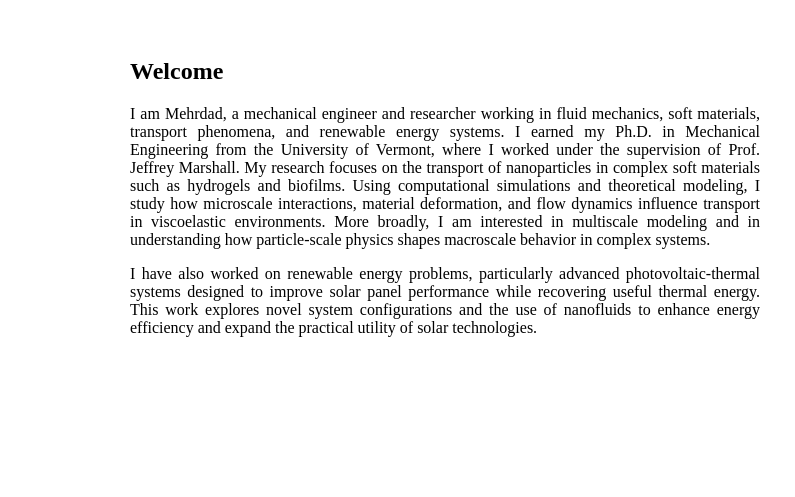
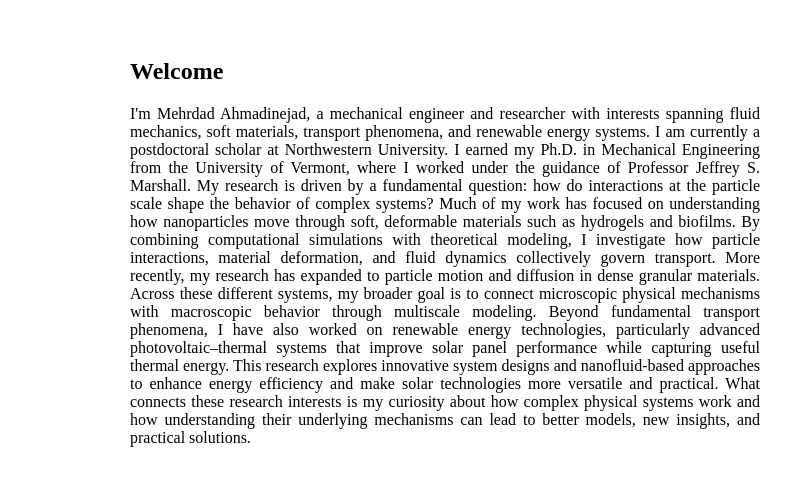
Before and after one commit to Mehrdad-Ahmadinejad/mehrdad-ahmadinejad.github.io, a plain HTML site: page index.html in a window 1280 px wide. Shown: the part 392-889 px from the top of the page, 0-795 px from the left. Drawn offline with Linux system fonts and the light colour scheme.

Commit message:
Update index.html

```diff
--- a/index.html
+++ b/index.html
@@ -34,15 +34,13 @@
             <div class="welcome-text">
             <h2>Welcome</h2>
             <p>
-                I am Mehrdad, a mechanical engineer and researcher working in fluid mechanics, soft materials, transport phenomena, and renewable energy systems.
-                I earned my Ph.D. in Mechanical Engineering from the University of Vermont, where I worked under the supervision of Prof. Jeffrey Marshall.
+                I'm Mehrdad Ahmadinejad, a mechanical engineer and researcher with interests spanning fluid mechanics, soft materials, transport phenomena, and renewable energy systems. I am currently a postdoctoral scholar at Northwestern University. I earned my Ph.D. in Mechanical Engineering from the University of Vermont, where I worked under the guidance of Professor Jeffrey S. Marshall.
 
-                My research focuses on the transport of nanoparticles in complex soft materials such as hydrogels and biofilms.
-                Using computational simulations and theoretical modeling, I study how microscale interactions, material deformation, and flow dynamics influence transport in viscoelastic environments.
-                More broadly, I am interested in multiscale modeling and in understanding how particle-scale physics shapes macroscale behavior in complex systems.
-                <p>
-                I have also worked on renewable energy problems, particularly advanced photovoltaic-thermal systems designed to improve solar panel performance while recovering useful thermal energy.
-                    This work explores novel system configurations and the use of nanofluids to enhance energy efficiency and expand the practical utility of solar technologies.
+                My research is driven by a fundamental question: how do interactions at the particle scale shape the behavior of complex systems? Much of my work has focused on understanding how nanoparticles move through soft, deformable materials such as hydrogels and biofilms. By combining computational simulations with theoretical modeling, I investigate how particle interactions, material deformation, and fluid dynamics collectively govern transport. More recently, my research has expanded to particle motion and diffusion in dense granular materials. Across these different systems, my broader goal is to connect microscopic physical mechanisms with macroscopic behavior through multiscale modeling.
+
+                Beyond fundamental transport phenomena, I have also worked on renewable energy technologies, particularly advanced photovoltaic–thermal systems that improve solar panel performance while capturing useful thermal energy. This research explores innovative system designs and nanofluid-based approaches to enhance energy efficiency and make solar technologies more versatile and practical.
+
+                What connects these research interests is my curiosity about how complex physical systems work and how understanding their underlying mechanisms can lead to better models, new insights, and practical solutions.
             </p>
             </div>
             <div class="contact-box">
```
